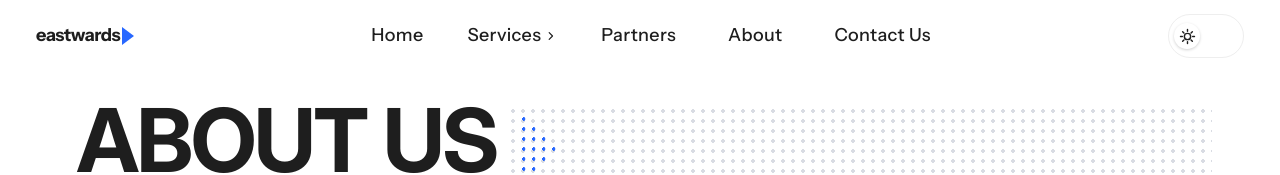
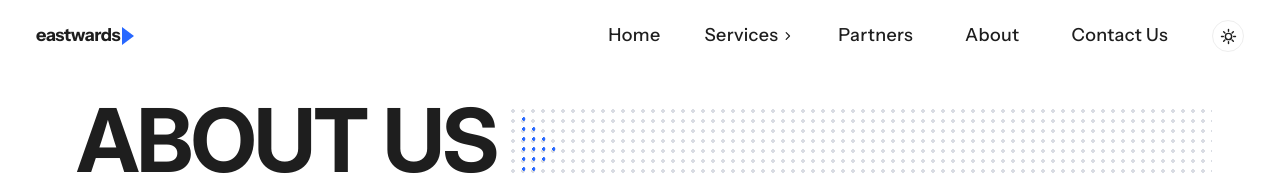
Before and after one commit to wajiha-kulsum/eastwards, a Next.js app: page /about in a window 1280 px wide. Shown: the top 175 px of the page. Built offline with nearby package versions, Linux system fonts and the light colour scheme.

Commit message:
Right-align the navbar links and circle the theme toggle

```diff
--- a/components/Navbar.tsx
+++ b/components/Navbar.tsx
@@ -46,7 +46,7 @@ export function Navbar() {
     <header className="relative z-50 w-full bg-page transition-colors duration-300">
       <nav
         aria-label="Main navigation"
-        className="flex h-[60px] w-full items-center justify-between px-[36px] sm:h-[68px] lg:h-[72px]"
+        className="flex h-[60px] w-full items-center gap-7 px-[36px] sm:h-[68px] sm:gap-8 lg:h-[72px] lg:gap-9"
       >
         {/* Logo */}
         <Link
@@ -65,7 +65,7 @@ export function Navbar() {
         </Link>
 
         {/* Desktop navigation */}
-        <NavigationMenu viewport={false} className="hidden md:block">
+        <NavigationMenu viewport={false} className="ml-auto hidden md:block">
           <NavigationMenuList className="items-center gap-7 sm:gap-8 lg:gap-9">
             {navLinks.map((item) =>
               item.label === "Services" ? (
@@ -171,7 +171,7 @@ export function Navbar() {
         </NavigationMenu>
 
         {/* Theme toggle + mobile menu toggle */}
-        <div className="flex shrink-0 items-center gap-3">
+        <div className="ml-auto flex shrink-0 items-center gap-3 md:ml-0">
           <ThemeToggle />
 
           <button
--- a/components/ui/ThemeToggle.tsx
+++ b/components/ui/ThemeToggle.tsx
@@ -2,11 +2,10 @@
 
 import { useEffect, useState } from "react";
 
-/* Dark/light switch in the navbar. Same pill physics as the old Login
-   button: h-9 -> lg:h-11, rounded-full, same slot. A white knob slides
-   inside a bordered track and carries the icon of the mode you're leaving:
-   sun on light, moon on dark. 2px-stroke SVGs keep the site's icon system.
-   State lives on <html class="dark">; layout.tsx persists it. */
+/* Dark/light switch in the navbar: one circular button, one click flips
+   the theme. The icon shows the current mode - sun on light, moon on dark.
+   2px-stroke SVGs keep the site's icon system. State lives on
+   <html class="dark">; layout.tsx persists it. */
 const SUN = (
   <svg
     viewBox="0 0 20 20"
@@ -61,20 +60,12 @@ export function ThemeToggle() {
   return (
     <button
       type="button"
-      role="switch"
-      aria-checked={dark}
+      aria-pressed={dark}
       aria-label="Toggle dark mode"
       onClick={toggle}
-      className="relative inline-flex h-9 w-[64px] shrink-0 items-center rounded-full border border-line bg-card px-[5px] transition-colors duration-200 hover:border-line-strong focus-visible:outline-2 focus-visible:outline-offset-2 focus-visible:outline-primary lg:h-11 lg:w-[76px]"
+      className="flex h-8 w-8 shrink-0 items-center justify-center rounded-full border border-line bg-card text-ink transition-colors duration-200 hover:border-line-strong focus-visible:outline-2 focus-visible:outline-offset-2 focus-visible:outline-primary"
     >
-      <span
-        aria-hidden="true"
-        className={`absolute z-10 flex h-[24px] w-[24px] items-center justify-center rounded-full bg-white text-[#1e1e1e] shadow-[0_1px_3px_rgba(0,0,0,0.18)] transition-transform duration-300 lg:h-[26px] lg:w-[26px] ${
-          dark ? "translate-x-[30px] lg:translate-x-[40px]" : "translate-x-0"
-        }`}
-      >
-        {dark ? MOON : SUN}
-      </span>
+      {dark ? MOON : SUN}
     </button>
   );
 }
```
